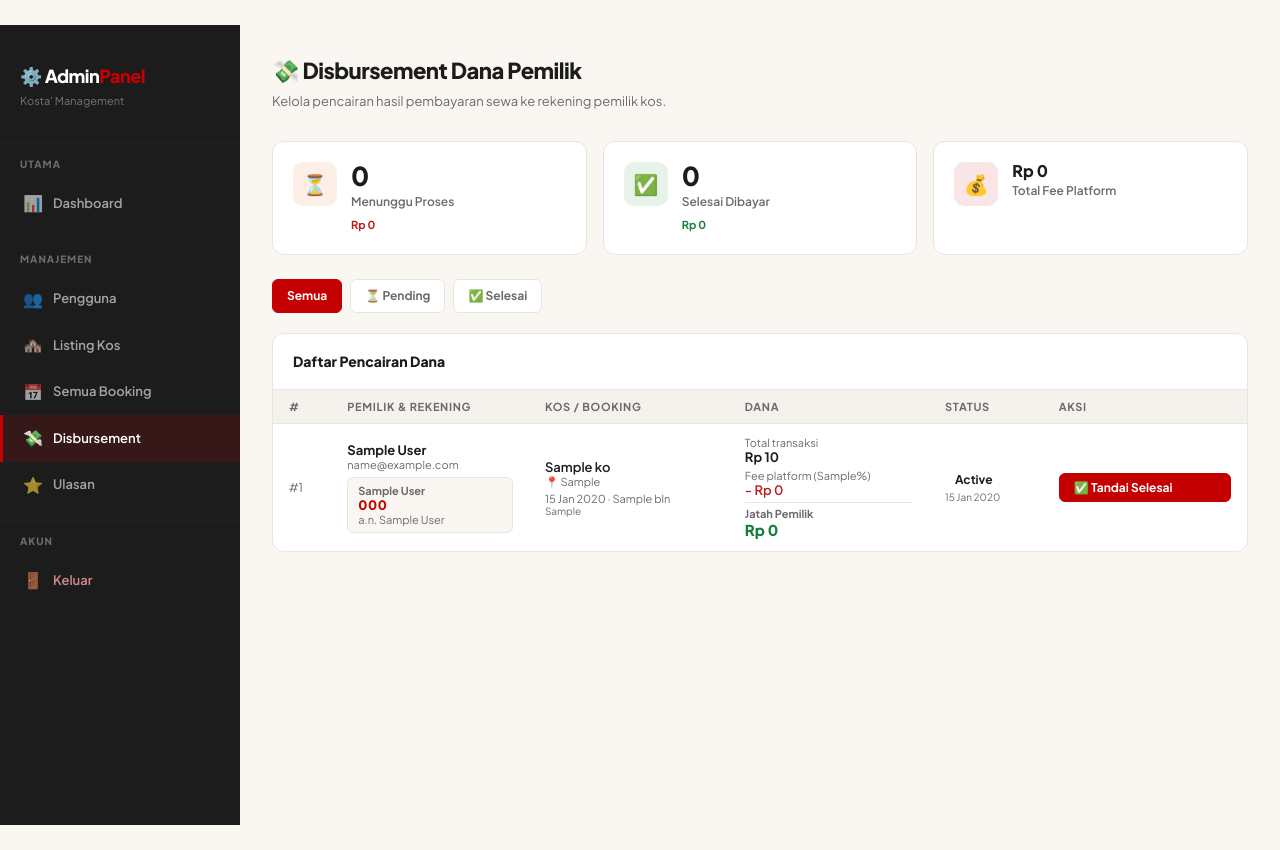
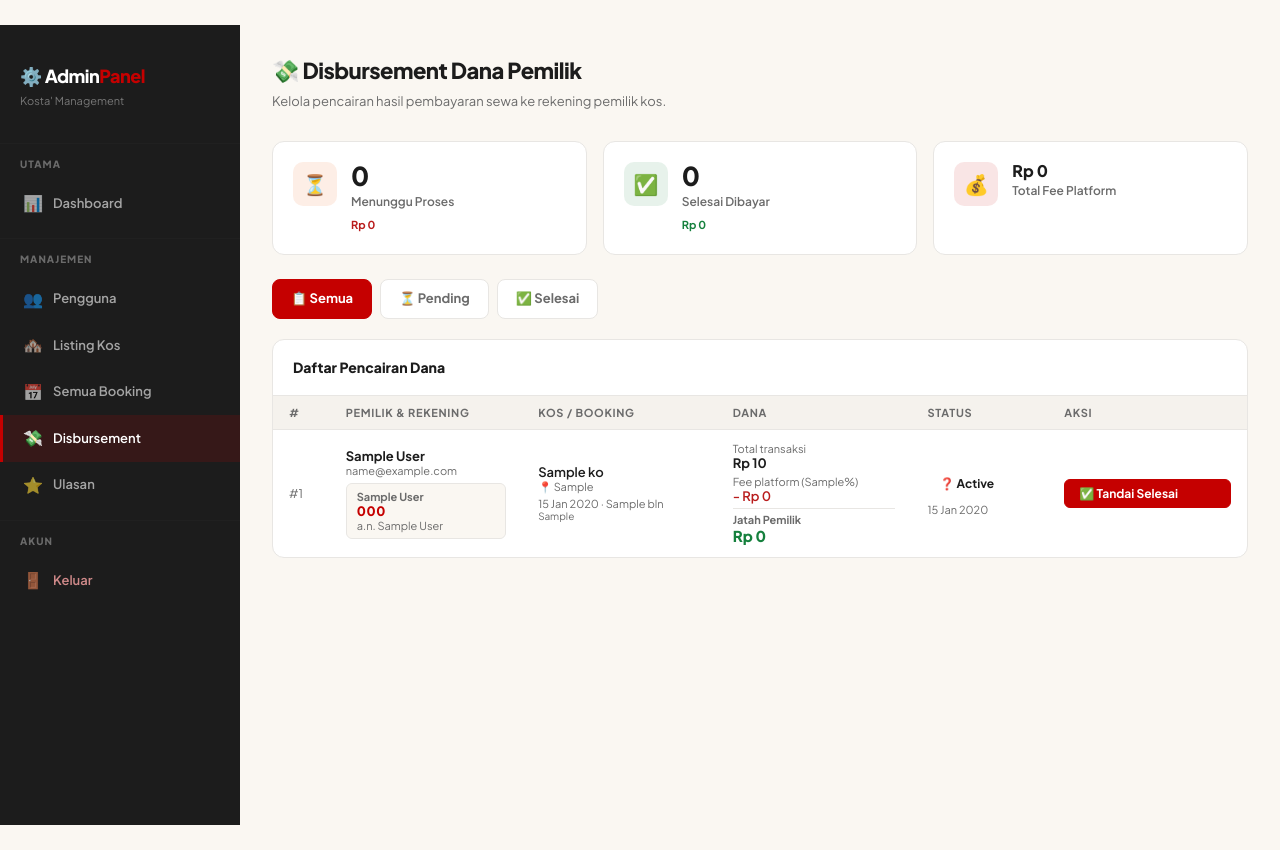
Before and after one commit to raditya076/Project_PK, a PHP site: page /Project1/pages/admin/disbursement.php in a window 1280 px wide. Run offline with PHP 8.4, Linux system fonts and the light colour scheme; the visitor is signed in with stand-in values (Sample User, id 1); tables that the repository leaves empty or names only in its code hold one stand-in row (values such as "Sample post"); a stand-in replaces the project's code that opens the database connection; some libraries are stand-ins or nearby versions.

Commit message:
update VI

```diff
--- a/assets/css/admin.css
+++ b/assets/css/admin.css
@@ -1,7 +1,17 @@
 /* Navbar & footer tidak ditampilkan untuk admin (dihandle via PHP) */
+/* Pastikan body admin tidak memiliki gap dari Bootstrap atau global CSS */
+body.admin-page {
+    margin: 0;
+    padding: 0;
+    min-height: 100vh;
+    display: flex;
+    flex-direction: column;
+}
+
 .admin-wrapper {
     display: flex;
-    min-height: 100vh; /* Navbar tidak ada → full height */
+    flex: 1;
+    min-height: 100vh;
 }
 
 .admin-sidebar {
--- a/pages/admin/disbursement.php
+++ b/pages/admin/disbursement.php
@@ -86,6 +86,42 @@ $stat = mysqli_fetch_assoc($r_stat);
 $judul_halaman = "Disbursement — Admin";
 $css_tambahan  = "admin.css";
 $body_class    = "admin-page";
+$extra_head    = '
+<style>
+/* ── Disbursement Status Badges ─────────────────────── */
+.disb-badge {
+    display: inline-flex;
+    align-items: center;
+    gap: 5px;
+    padding: 5px 12px;
+    border-radius: 20px;
+    font-size: 12px;
+    font-weight: 700;
+    white-space: nowrap;
+    line-height: 1.4;
+}
+.disb-badge.pending  { background:#FFF9E6; color:#92660a;  border: 1.5px solid #f59e0b; }
+.disb-badge.diproses { background:#EFF6FF; color:#1d4ed8;  border: 1.5px solid #93c5fd; }
+.disb-badge.selesai  { background:#F0FFF4; color:#15803d;  border: 1.5px solid #86efac; }
+.disb-date  { font-size: 11px; color: var(--color-text-muted); margin-top: 5px; }
+
+/* ── Disbursement Filter Tabs ────────────────────────── */
+.disb-tab-bar { display: flex; gap: 8px; flex-wrap: wrap; margin-bottom: 20px; }
+.disb-tab {
+    display: inline-flex; align-items: center; gap: 6px;
+    padding: 8px 18px; border-radius: 8px;
+    font-size: 13px; font-weight: 700;
+    text-decoration: none; cursor: pointer;
+    border: 1.5px solid var(--color-border);
+    background: var(--color-surface);
+    color: var(--color-text-muted);
+    transition: all 0.2s;
+}
+.disb-tab:hover  { border-color: var(--color-accent); color: var(--color-accent); }
+.disb-tab.active { background: var(--color-accent); color: #fff; border-color: var(--color-accent); }
+.disb-tab.active.selesai { background: #15803d; border-color: #15803d; }
+</style>
+';
 require_once __DIR__ . '/../../components/head.php';
 require_once __DIR__ . '/../../components/navbar.php';
 
@@ -132,14 +168,20 @@ function rp_fmt($n) { return 'Rp ' . number_format((float)$n, 0, ',', '.'); }
         </div>
 
         <!-- Filter Tab -->
-        <div style="display:flex;gap:8px;margin-bottom:20px;flex-wrap:wrap;">
+        <div class="disb-tab-bar">
             <?php
-            $tabs = ['' => 'Semua', 'pending' => '⏳ Pending', 'selesai' => '✅ Selesai'];
-            foreach ($tabs as $val => $lbl):
-                $aktif = ($filter_status === $val) ? 'primary' : 'neutral';
+            $tabs = [
+                ''         => ['label' => 'Semua',    'icon' => '📋', 'cls' => ''],
+                'pending'  => ['label' => 'Pending',  'icon' => '⏳', 'cls' => ''],
+                'selesai'  => ['label' => 'Selesai',  'icon' => '✅', 'cls' => 'selesai'],
+            ];
+            foreach ($tabs as $val => $tab):
+                $aktif = ($filter_status === $val) ? 'active ' . $tab['cls'] : '';
             ?>
                 <a href="<?= BASE_URL ?>/pages/admin/disbursement.php<?= $val ? '?status='.$val : '' ?>"
-                   class="btn-admin <?= $aktif ?>"><?= $lbl ?></a>
+                   class="disb-tab <?= $aktif ?>">
+                    <?= $tab['icon'] ?> <?= $tab['label'] ?>
+                </a>
             <?php endforeach; ?>
         </div>
 
@@ -212,19 +254,18 @@ function rp_fmt($n) { return 'Rp ' . number_format((float)$n, 0, ',', '.'); }
                             <!-- Status -->
                             <td>
                                 <?php
-                                $s = $d['status_disbursement'];
-                                $badge = match($s) {
-                                    'pending'  => 'background:#FFF9E6;color:#92660a;border:1px solid #f59e0b;',
-                                    'diproses' => 'background:#EFF6FF;color:#1d4ed8;border:1px solid #93c5fd;',
-                                    'selesai'  => 'background:#F0FFF4;color:#15803d;border:1px solid #86efac;',
-                                    default    => '',
+                                $s    = $d['status_disbursement'];
+                                $ikon = match($s) {
+                                    'pending'  => '⏳',
+                                    'diproses' => '🔄',
+                                    'selesai'  => '✅',
+                                    default    => '❓',
                                 };
-                                $ikon = match($s) { 'pending'=>'⏳', 'diproses'=>'🔄', 'selesai'=>'✅', default=>'' };
                                 ?>
-                                <span style="padding:4px 10px;border-radius:20px;font-size:12px;font-weight:700;<?= $badge ?>">
-                                    <?= $ikon . ' ' . ucfirst($s) ?>
+                                <span class="disb-badge <?= htmlspecialchars($s) ?>">
+                                    <?= $ikon ?> <?= ucfirst($s) ?>
                                 </span>
-                                <div style="font-size:10px;color:var(--color-text-muted);margin-top:4px;">
+                                <div class="disb-date">
                                     <?= date('d M Y', strtotime($d['created_at'])) ?>
                                 </div>
                             </td>
```
Also changed, not shown: pages/cari.php (+27 -25 lines).
